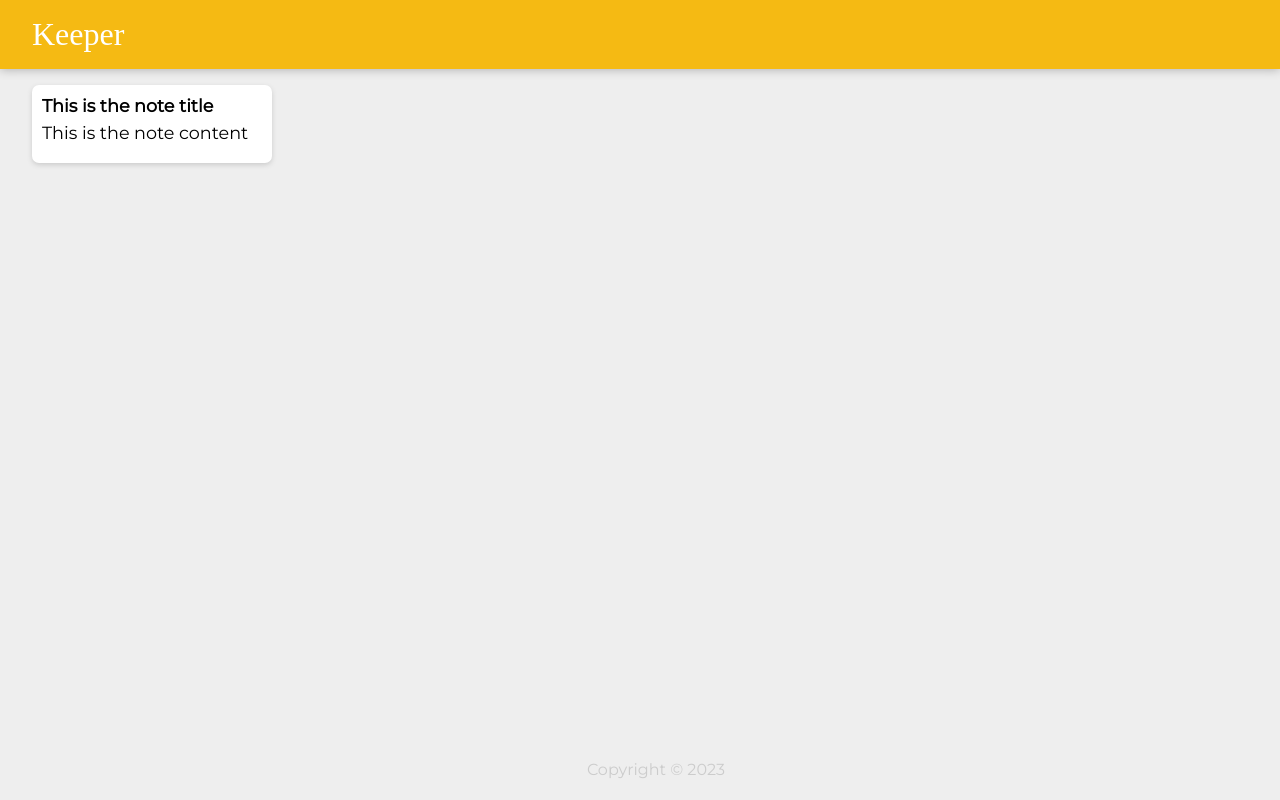
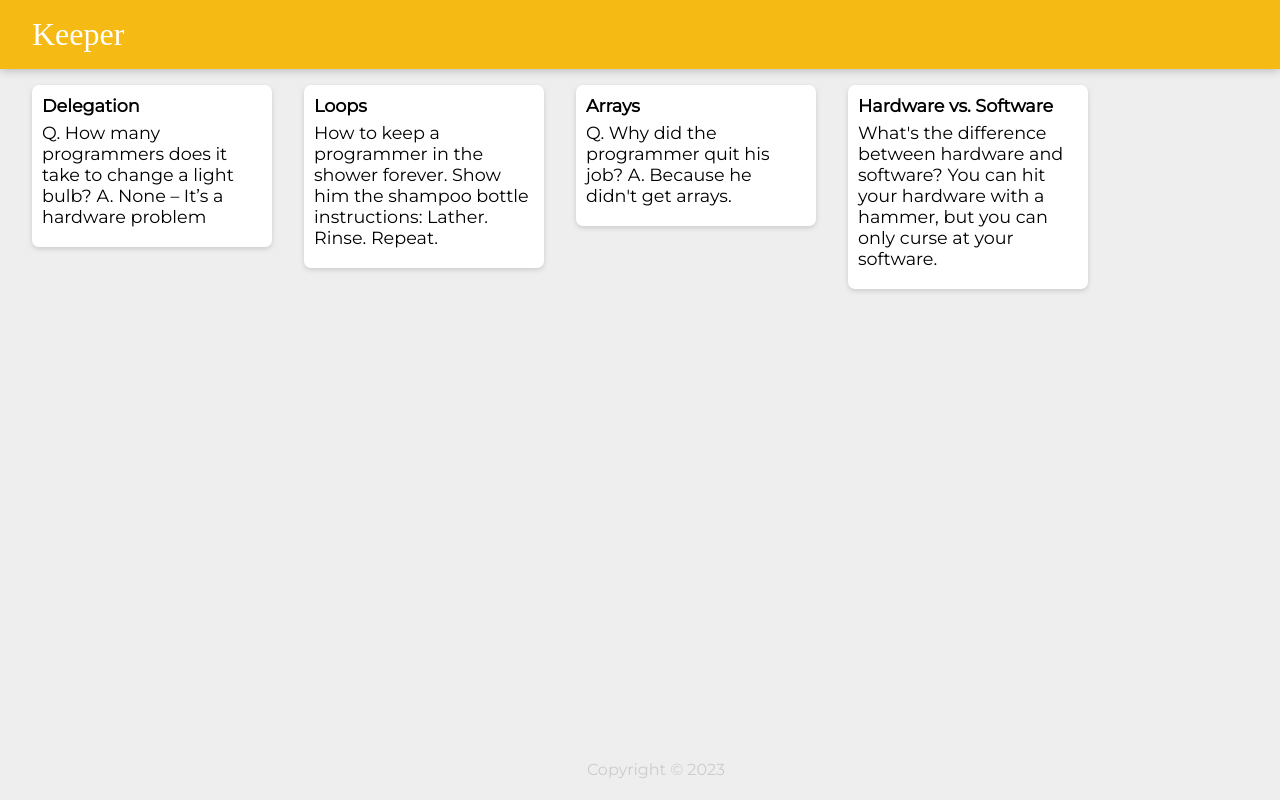
Before and after one commit to VishalMX3/Google-Keep-Clone, a React (Create React App) app: page / in a window 1280 px wide. Built offline with nearby package versions, Linux system fonts and the light colour scheme; a web font is replaced by a local one.

Commit message:
Added more notes

```diff
--- a/src/App.jsx
+++ b/src/components/App.jsx
@@ -2,13 +2,20 @@ import React from "react";
 import Header from "./Header";
 import Footer from "./Footer";
 import Note from "./Note";
+import notes from "../notes";
 
 function App() {
   return (
     <>
       <Header />
       <Footer />
-      <Note />
+      {notes.map(note => (
+      <Note
+        key={note.key}
+        title={note.title}
+        content={note.content} />
+    ))}
+
     </>
   );
 };
--- a/src/Note.jsx
+++ b/src/components/Note.jsx
@@ -1,10 +1,10 @@
 import React from "react";
 
-function Note() {
+function Note(props) {
     return (
         <div className="note">
-            <h1>This is the note title</h1>
-            <p>This is the note content</p>
+            <h1>{props.title}</h1>
+            <p>{props.content}</p>
         </div>
     )
 }
--- a/src/index.js
+++ b/src/index.js
@@ -13,6 +13,6 @@
 
 import React from "react";
 import ReactDOM from "react-dom";
-import App from "./App";
+import App from "./components/App";
 
 ReactDOM.render(<App />,document.getElementById("root"));
--- /dev/null
+++ b/src/notes.js
@@ -0,0 +1,28 @@
+const notes = [
+  {
+    key: 1,
+    title: "Delegation",
+    content:
+      "Q. How many programmers does it take to change a light bulb? A. None – It’s a hardware problem"
+  },
+  {
+    key: 2,
+    title: "Loops",
+    content:
+      "How to keep a programmer in the shower forever. Show him the shampoo bottle instructions: Lather. Rinse. Repeat."
+  },
+  {
+    key: 3,
+    title: "Arrays",
+    content:
+      "Q. Why did the programmer quit his job? A. Because he didn't get arrays."
+  },
+  {
+    key: 4,
+    title: "Hardware vs. Software",
+    content:
+      "What's the difference between hardware and software? You can hit your hardware with a hammer, but you can only curse at your software."
+  }
+];
+
+export default notes;
```
Also changed, not shown: src/components/Footer.jsx (renamed from src/Footer.jsx), src/components/Header.jsx (renamed from src/Header.jsx).
